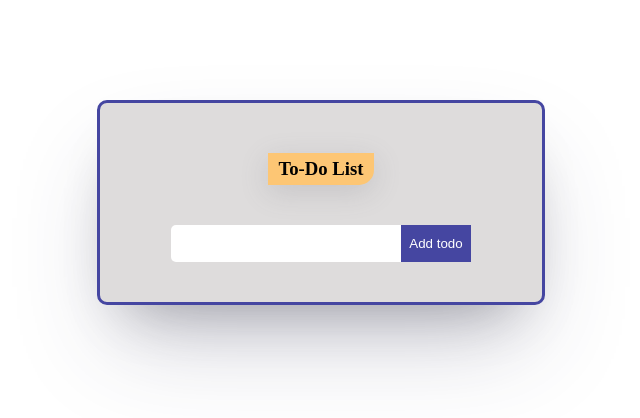
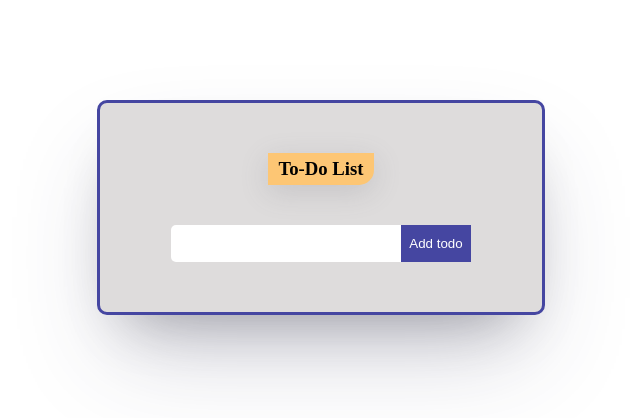
Before and after one commit to dianna-paronyan/todoList_redux-toolkit-, a React (Vite) app: page / in a window 1280 px wide. Shown: the top 418 px of the page, without its empty margins (319-959 px from the left). Built offline with nearby package versions, Linux system fonts and the light colour scheme.

Commit message:
add some styles

```diff
--- a/src/App.css
+++ b/src/App.css
@@ -4,13 +4,12 @@
     box-sizing: border-box;
 }
 .App{
-
     margin-top: 100px;
 }
 .todoBox{
     width: 35%;
     margin: auto;
-    padding: 50px 35px 10px 35px;
+    padding: 50px 35px 50px 35px;
     background-color: #dedcdc;
     border: 3px solid #4546A1;
     border-radius: 10px;
--- a/src/components/TodoForm.css
+++ b/src/components/TodoForm.css
@@ -1,9 +1,15 @@
 
+.form_box{
+    display: flex;
+    justify-content: center;
+    align-items: center;
+    flex-direction: column;
+}
 .form_content{
     display: flex;
     justify-content: center;
     align-items: center;
-    margin: 30px auto;
+    margin-top: 30px;
 }
 
 .input_field{
@@ -25,3 +31,8 @@
 .add_btn:hover{
     cursor: pointer;
 }
+.err_text{
+    height: 20px;
+    font-size: 14px;
+    color: red;
+}
```
